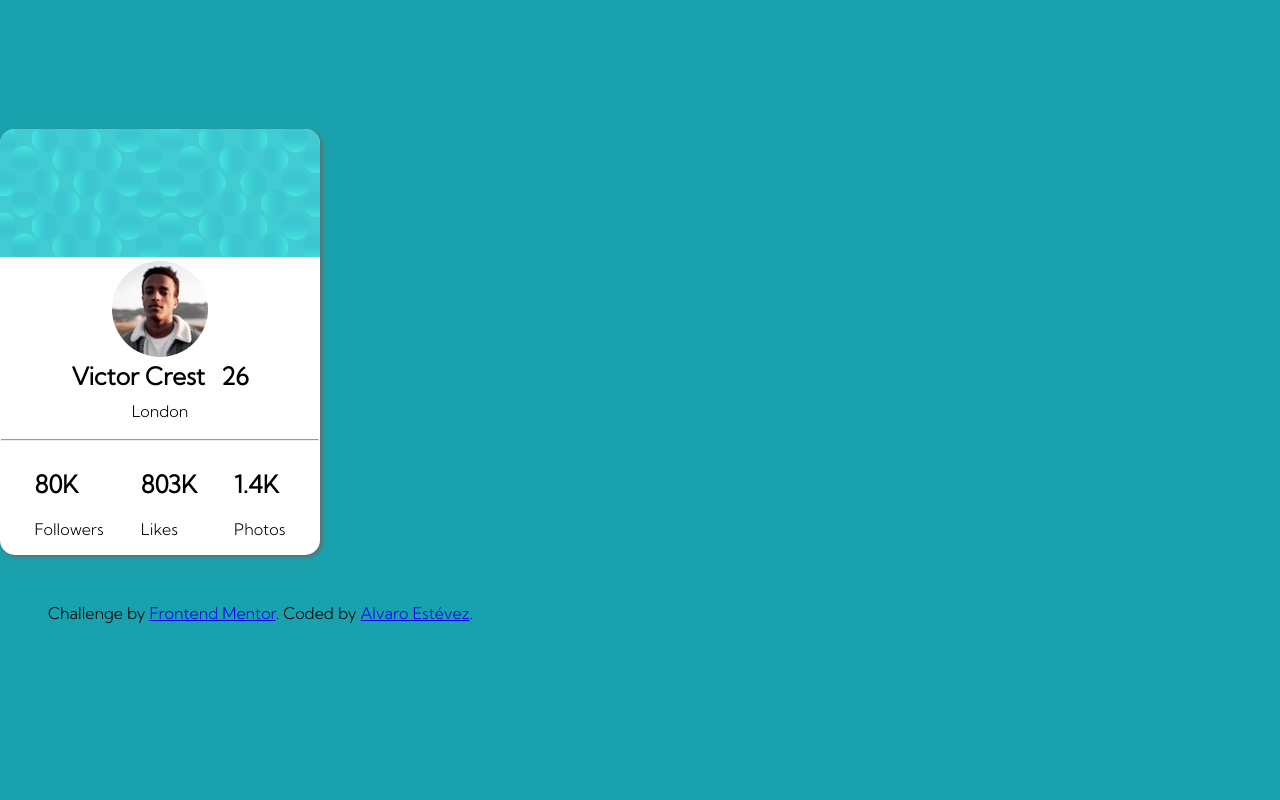
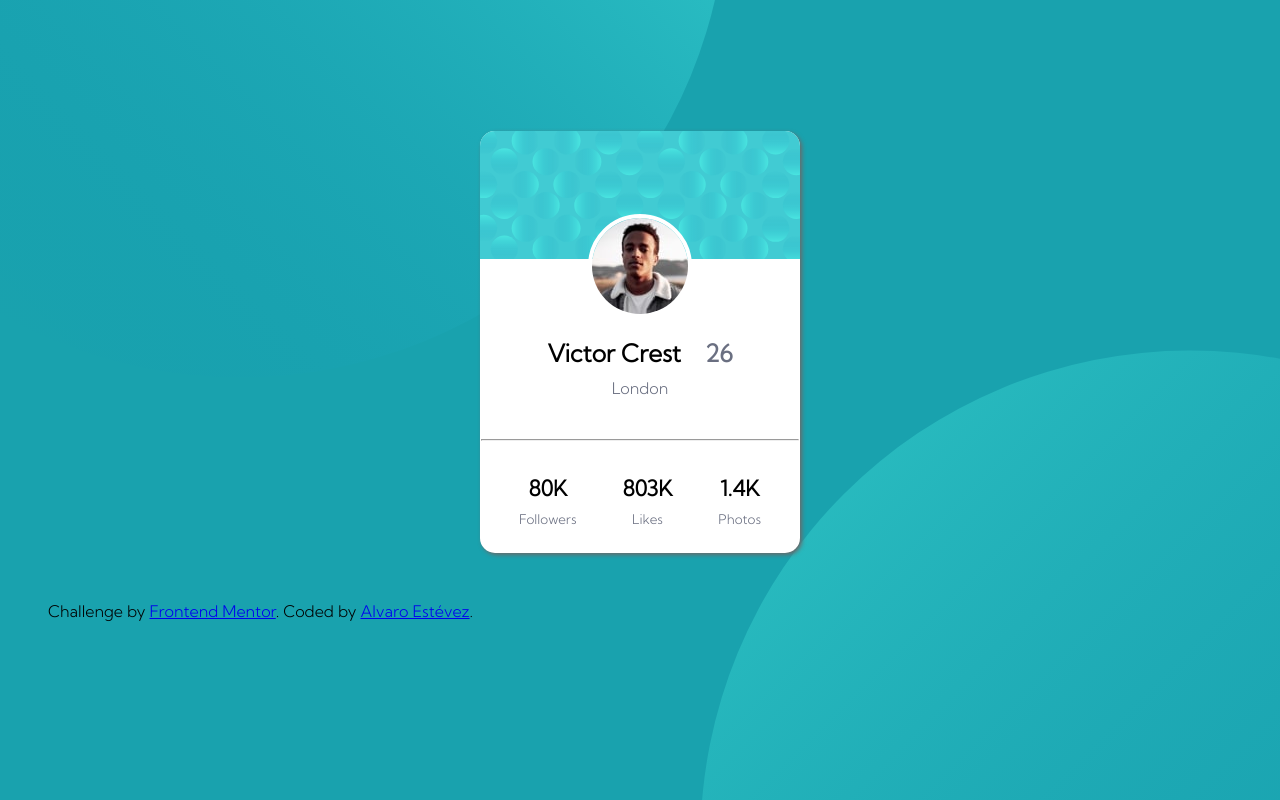
Before and after one commit to alvaroem17/profile-card-component-main, a plain HTML site: page index.html in a window 1280 px wide. Drawn offline with Linux system fonts and the light colour scheme.

Commit message:
1 file modified- 1440 View

```diff
--- a/style.css
+++ b/style.css
@@ -2,6 +2,7 @@
   --DarkCyan: hsl(185, 75%, 39%);
   --VeryDarkDesaturatedBlue: hsl(229, 23%, 23%);
   --DarkGrayishBlue: hsl(227, 10%, 46%);
+  --DarkGray: hsl(0, 0%, 59%);
 }
 html {
   width: 100vw;
@@ -136,9 +137,16 @@ body {
     text-align: center;
     align-items: center;
     width: 100%;
+    height: 300px;
   }
   .userData p {
+    position: relative;
+    bottom: 25px;
     margin: 10px;
+    color: var(--DarkGrayishBlue);
+  }
+  .userData h2 {
+    color: var(--DarkGrayishBlue);
   }
   #Profile {
     border-radius: 100%;
@@ -156,7 +164,9 @@ body {
     display: flex;
     flex-direction: row;
     align-self: center;
-    gap: 1rem;
+    gap: 1.5rem;
+    position: relative;
+    bottom: 25px;
   }
   .nameAge h1,
   h2 {
@@ -166,7 +176,18 @@ body {
     display: flex;
     flex-direction: row;
     justify-content: space-around;
-    padding: 0 1rem;
+    padding: 1rem;
+  }
+  .userFollowers h1 {
+    font-size: 16pt;
+    text-align: center;
+    margin: 10px;
+  }
+  .userFollowers p {
+    text-align: center;
+    font-size: 10pt;
+    margin: 10px;
+    color: var(--DarkGrayishBlue);
   }
   hr {
     width: 99%;
@@ -174,4 +195,28 @@ body {
   .attribution {
     padding: 3rem;
   }
+  .leftCorner {
+    background-image: url(https://raw.githubusercontent.com/alvaroem17/profile-card-component-main/9d7fef4ceb1b7424c521abd2d94e692f82b287b6/images/bg-pattern-top.svg);
+    background-position: relative;
+    background-position-x: -250px;
+    background-position-y: -600px;
+    background-size: auto;
+    background-repeat: no-repeat;
+    width: 100vw;
+    height: 100vh;
+  }
+  .rigthCorner {
+    width: 100vw;
+    height: 100vh;
+    background-image: url(https://raw.githubusercontent.com/alvaroem17/profile-card-component-main/9d7fef4ceb1b7424c521abd2d94e692f82b287b6/images/bg-pattern-bottom.svg);
+    background-position: relative;
+    background-position-x: 700px;
+    background-position-y: 350px;
+    background-size: auto;
+    background-repeat: no-repeat;
+    display: flex;
+    flex-direction: column;
+    align-content: center;
+    justify-content: center;
+  }
 }
```
